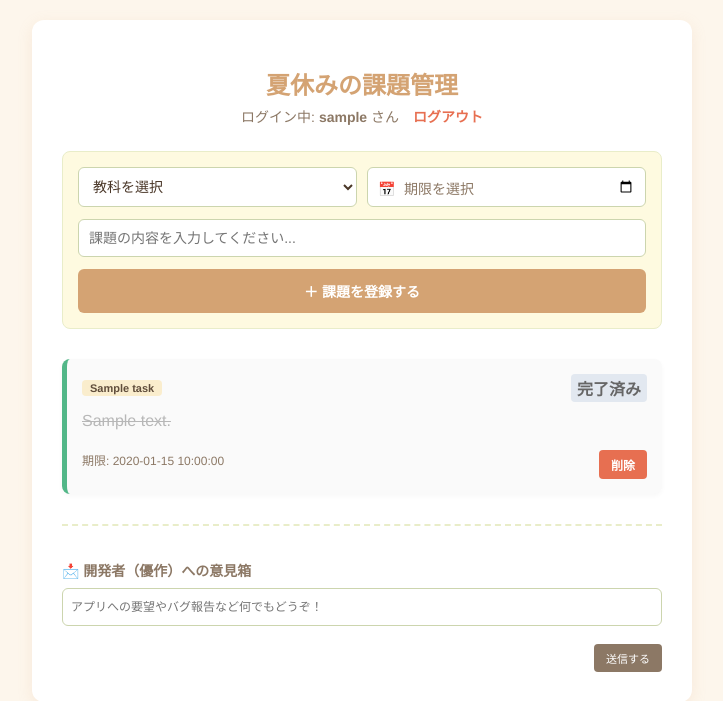
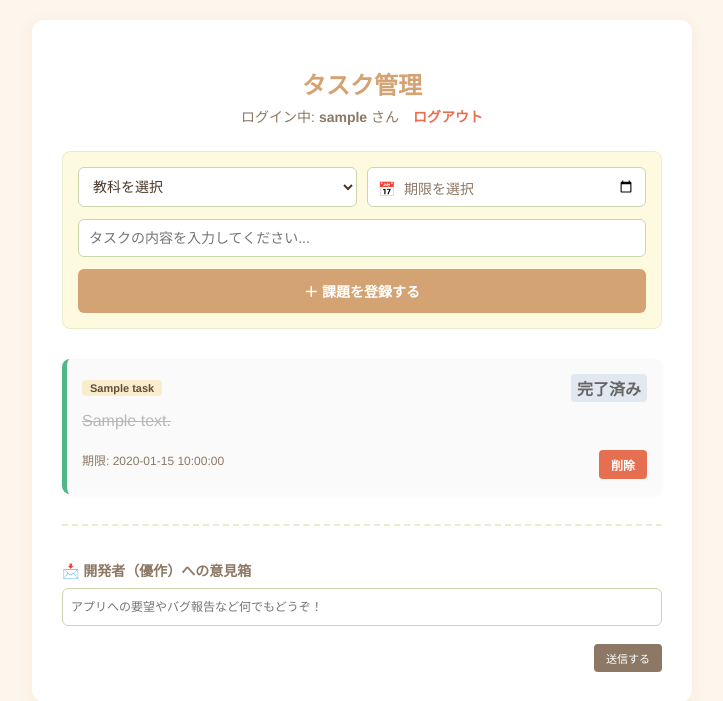
Before and after one commit to yusamiu/kadai_app, a Flask app: page / in a window 1280 px wide. Shown: the top 701 px of the page, without its empty margins (278-1001 px from the left). Run offline with Flask 3, Linux system fonts and the light colour scheme; the visitor is signed in with stand-in values (Sample User, id 1); a database or web service that is not in the repository returns one stand-in record (values such as "Sample title"); some libraries are stand-ins or nearby versions.

Commit message:
変更６

```diff
--- a/templates/index.html
+++ b/templates/index.html
@@ -3,7 +3,7 @@
 <head>
     <meta charset="UTF-8">
     <meta name="viewport" content="width=device-width, initial-scale=1.0">
-    <title>夏休みの課題管理</title>
+    <title>タスク管理</title>
     <style>
         body { font-family: 'Helvetica Neue', Arial, sans-serif; background: #fdf6ec; margin: 0; padding: 20px; color: #4a3728; }
         .container { max-width: 600px; margin: 0 auto; background: white; padding: 30px; border-radius: 12px; box-shadow: 0 4px 15px rgba(212, 163, 115, 0.15); }
@@ -14,7 +14,6 @@
         .form-row { display: flex; gap: 10px; }
         input[type="text"], input[type="date"], select { flex: 1; padding: 10px; border: 1px solid #ccd5ae; border-radius: 6px; font-size: 14px; background: white; color: #4a3728; min-width: 0; }
 
-        /* 📅 スマホで日付入力欄が空のとき、分かりやすい文字を表示する魔法のCSS */
         input[type="date"] {
             position: relative;
         }
@@ -27,7 +26,6 @@
             width: 80%;
             background: white;
         }
-        /* 日付が入力されたら、上の「期限を選択」という文字を消す設定 */
         input[type="date"]:focus::before,
         input[type="date"]:valid::before {
             display: none;
@@ -60,7 +58,7 @@
 </head>
 <body>
     <div class="container">
-        <h1>夏休みの課題管理</h1>
+        <h1>タスク管理</h1>
         <div class="user-welcome">ログイン中: <strong>{{ username }}</strong> さん <a href="/logout" class="logout-link">ログアウト</a></div>
 
         <form action="/add" method="POST">
@@ -76,7 +74,7 @@
                 </select>
                 <input type="date" name="deadline" required>
             </div>
-            <input type="text" name="task" placeholder="課題の内容を入力してください..." required autocomplete="off">
+            <input type="text" name="task" placeholder="タスクの内容を入力してください..." required autocomplete="off">
             <button type="submit" class="add-btn">＋ 課題を登録する</button>
         </form>
 
@@ -115,7 +113,7 @@
                 </div>
             </li>
             {% else %}
-            <li style="text-align: center; color: #999; margin-top: 20px;">登録されている課題はありません。</li>
+            <li style="text-align: center; color: #999; margin-top: 20px;">登録されているタスクはありません。</li>
             {% endfor %}
         </ul>
 
```
